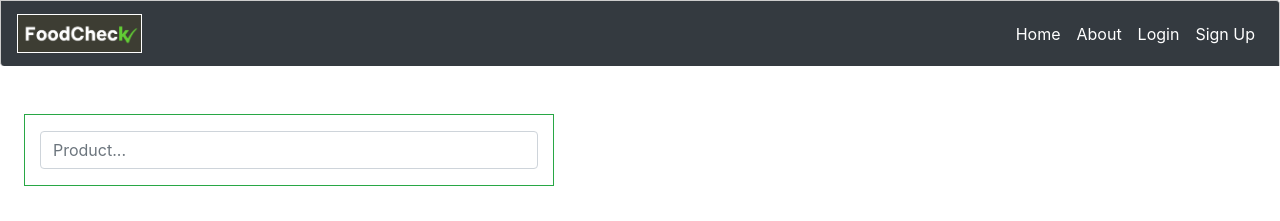
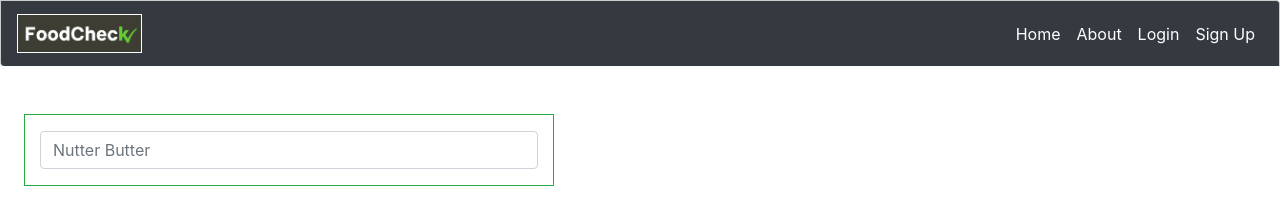
Before and after one commit to CUNYTechPrep/project-starter, a React (Create React App) app in the folder client/: page /fuzzy-search in a window 1280 px wide. Shown: the top 221 px of the page. Built offline with nearby package versions, Linux system fonts and the light colour scheme.

Commit message:
Hard-coded Nutter-butter for demo

```diff
--- a/client/src/pages/FuzzySearch.js
+++ b/client/src/pages/FuzzySearch.js
@@ -21,7 +21,7 @@ class FuzzySearch extends React.Component {
             <div class="row justify-content-left ml-4">
               <div class="col-sm-6 col-md-6 col-lg-5 offset-md-4 ml-0 mt-5 border border-success pt-3 search">
                 <div class="input-group mb-3">
-                  <input type="text" class="form-control" placeholder="Product..." aria-label="Recipient's username"></input>
+                  <input type="text" class="form-control" placeholder="Nutter Butter" aria-label="Recipient's username"></input>
                 </div>
               </div>
             </div>
```
